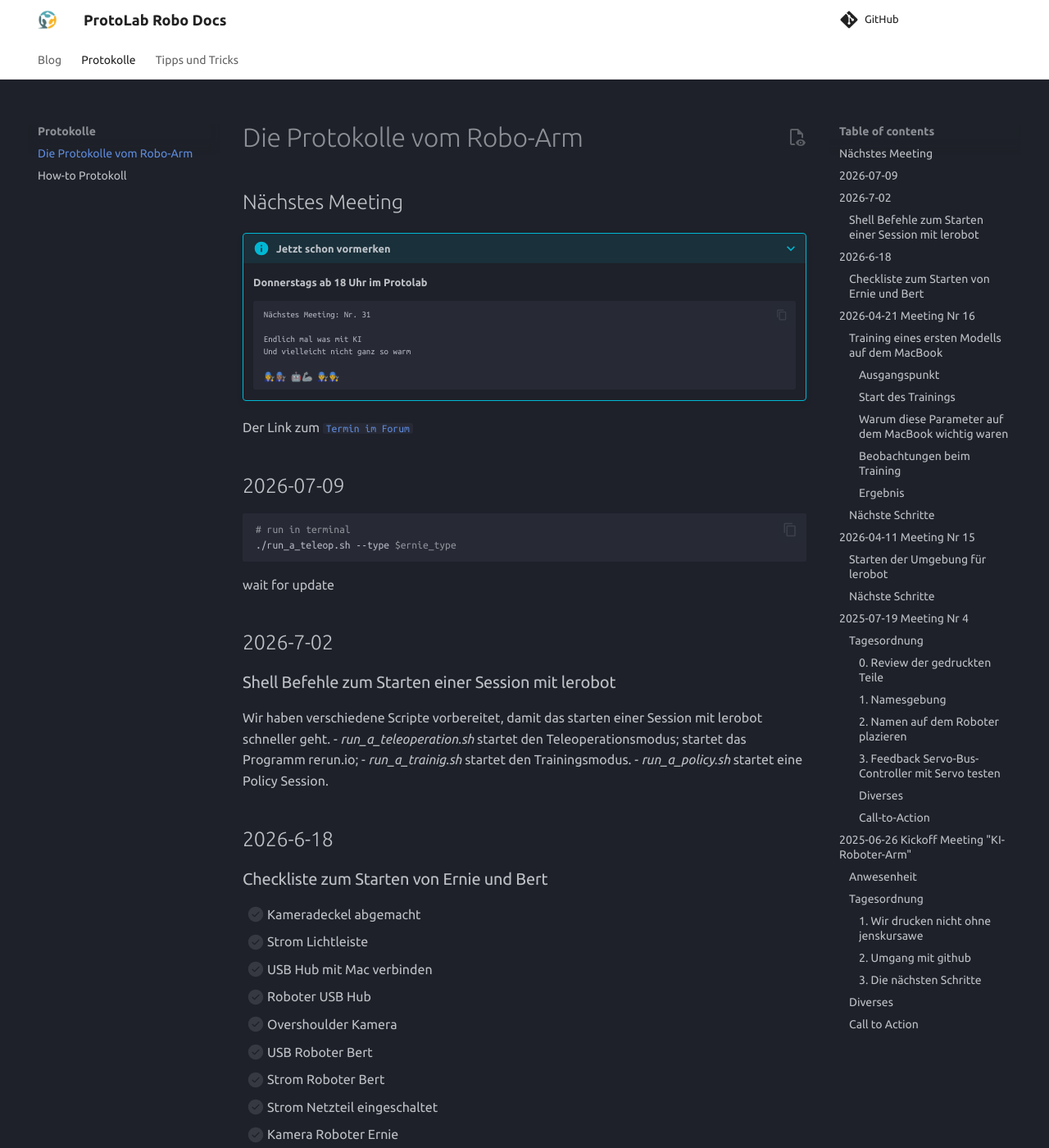
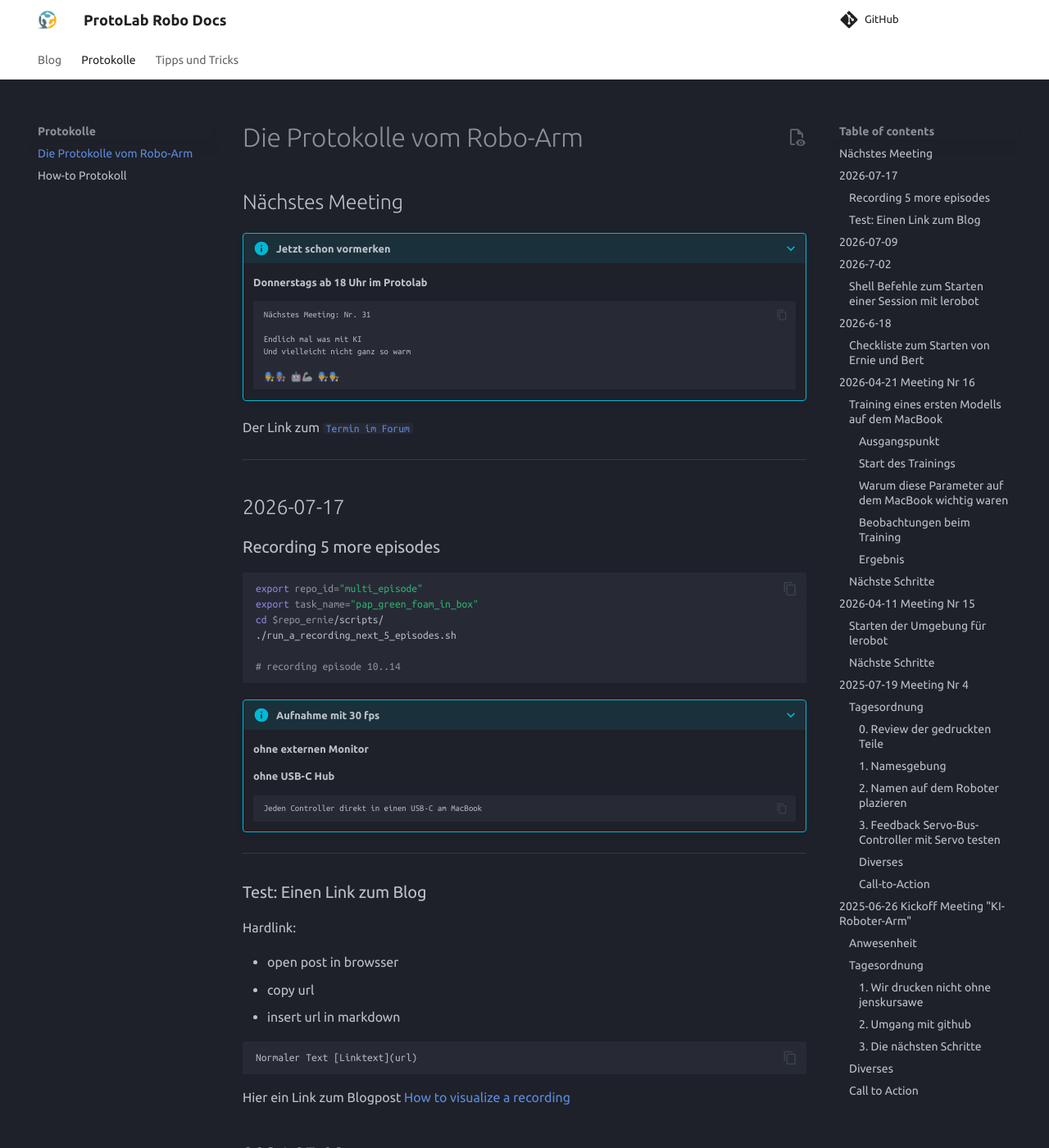
Before and after one commit to garagelab-dus/protolab-robo-docs, an MkDocs documentation site: the page built from docs/Protokolle/Backlog.md, in a window 1280 px wide and 1400 px high. Shown: the whole window at 82% size. Built offline with MkDocs 1.6.1 and Material for MkDocs 9.7.7, drawn with Linux system fonts in a browser that asks for light colours; comment, search, counter and statistics services are not loaded.

Commit message:
Backlog entry '5 more episodes'

````diff
--- a/docs/Protokolle/Backlog.md
+++ b/docs/Protokolle/Backlog.md
@@ -16,6 +16,48 @@
     ```
 
 Der Link zum [`Termin im Forum`](https://forum.garage-lab.de/t/roboterarm-workshop-donnerstag/22493)
+
+---
+## 2026-07-17
+
+### Recording 5 more episodes
+
+```bash
+export repo_id="multi_episode"
+export task_name="pap_green_foam_in_box"
+cd $repo_ernie/scripts/
+./run_a_recording_next_5_episodes.sh
+
+# recording episode 10..14
+```
+
+???+ info "Aufnahme mit 30 fps"
+
+    **ohne externen Monitor**
+
+    **ohne USB-C Hub**
+
+    ```text
+    Jeden Controller direkt in einen USB-C am MacBook
+    ```
+
+---
+
+### Test: Einen Link zum Blog
+
+Hardlink:
+
+- open post in browsser
+- copy url
+- insert url in markdown
+
+```txt
+Normaler Text [Linktext](url)
+```
+
+Hier ein Link zum Blogpost [How to visualize a recording](https://garagelab-dus.github.io/protolab-robo-docs/blog/2026/07/16/how-to-visualise-a-recording/)
+
+
 
 ## 2026-07-09
 
````
